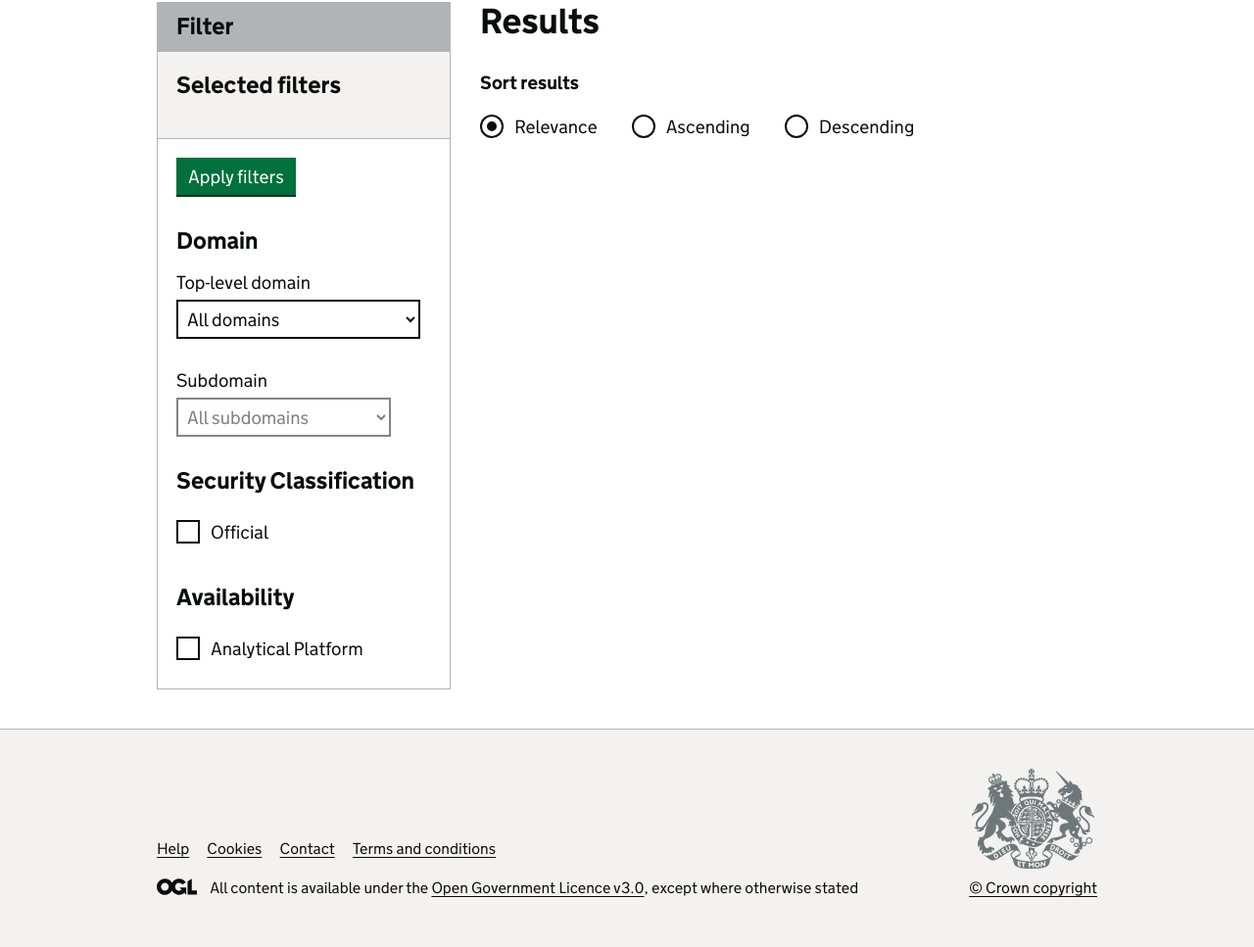
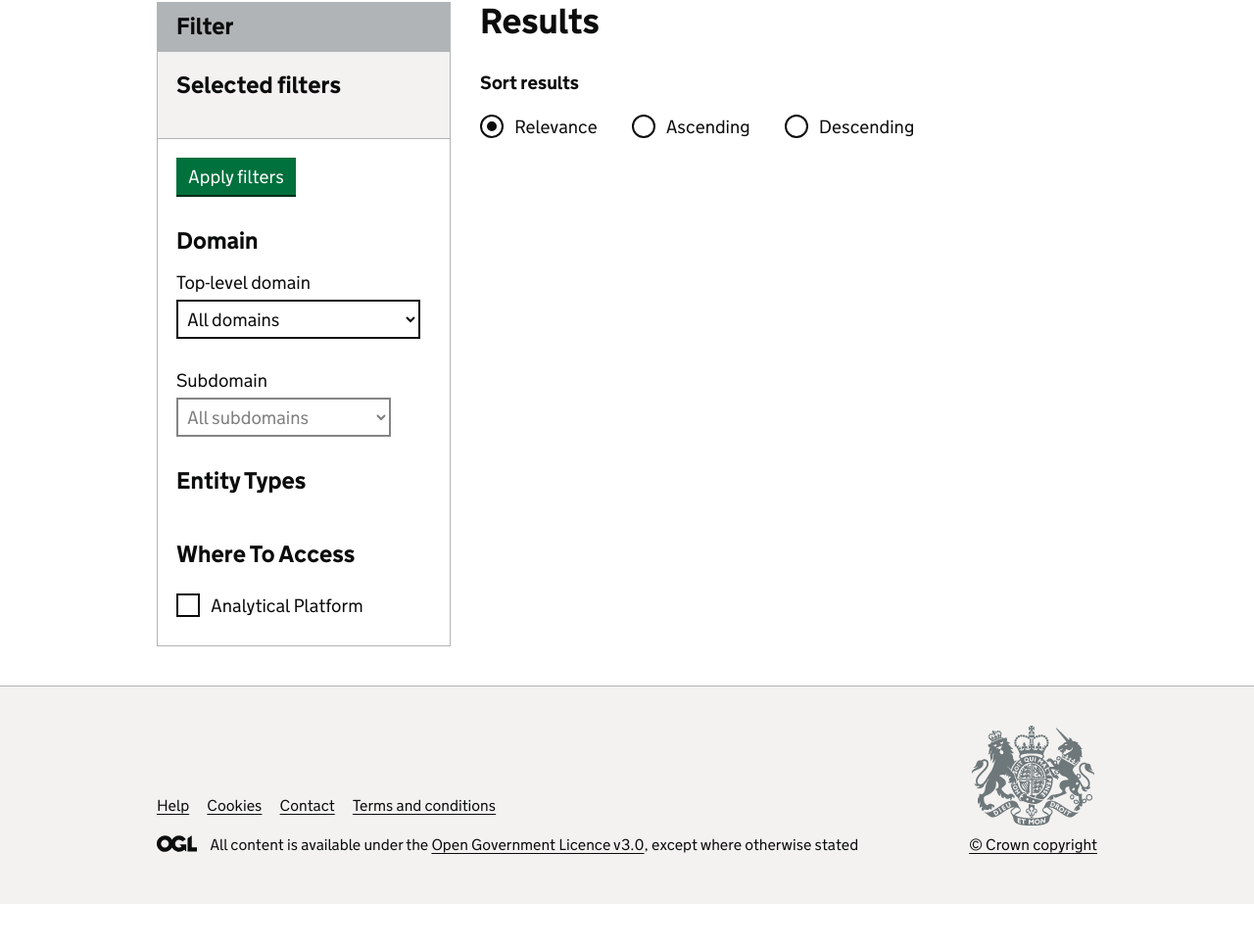
Before and after one commit to ministryofjustice/find-moj-data, a Django app: template templates/search.html in a window 1280 px wide. Shown: the part 349-1316 px from the top of the page at 98% size. After the commit the page ends 1272 px from the top, so only its background shows below. Run offline with Django 5.2, Linux system fonts and the light colour scheme; the template is opened without the code that fills it: values that come from a table or form of the project are taken from there, others are empty; some libraries are stand-ins or nearby versions.

Commit message:
Added entity type search filter (#207)
* Added entity type search filter

* Added tests for entity type filter, removed classification filter

* Sort entity types list

* Corredted where to access label

```diff
--- a/home/forms/search.py
+++ b/home/forms/search.py
@@ -4,6 +4,7 @@ from urllib.parse import urlencode
 from django import forms
 
 from .domain_model import Domain, DomainModel
+from data_platform_catalogue.search_types import ResultType
 
 
 def get_domain_choices() -> list[Domain]:
@@ -29,14 +30,15 @@ def get_sort_choices():
     ]
 
 
-def get_classification_choices():
-    return [
-        ("OFFICIAL", "Official"),
-    ]
+def get_where_to_access_choices():
+    return [("analytical_platform", "Analytical Platform")]
 
 
-def get_where_to_access_choices():
-    return [("analytical_platform", "Analytical Platform")]
+def get_entity_types():
+    return sorted([
+        (entity.name, entity.name.replace("_", " ").lower().title())
+        for entity in ResultType if entity.name != "GLOSSARY_TERM"
+    ])
 
 
 class SelectWithOptionAttribute(forms.Select):
@@ -79,15 +81,15 @@ class SearchForm(forms.Form):
             attrs={"form": "searchform", "class": "govuk-select"}
         ),
     )
-    classifications = forms.MultipleChoiceField(
-        choices=get_classification_choices,
+    where_to_access = forms.MultipleChoiceField(
+        choices=get_where_to_access_choices,
         required=False,
         widget=forms.CheckboxSelectMultiple(
             attrs={"class": "govuk-checkboxes__input", "form": "searchform"}
         ),
     )
-    where_to_access = forms.MultipleChoiceField(
-        choices=get_where_to_access_choices,
+    entity_types = forms.MultipleChoiceField(
+        choices=get_entity_types,
         required=False,
         widget=forms.CheckboxSelectMultiple(
             attrs={"class": "govuk-checkboxes__input", "form": "searchform"}
@@ -119,14 +121,14 @@ class SearchForm(forms.Form):
         The query string includes all submitted form parameters except
         the one identified by filter_name and filter_value.
 
-        >>> formdata = {'domain': 'urn:li:domain:prison', 'classifications': ['OFFICIAL']}
+        >>> formdata = {'domain': 'urn:li:domain:prison', 'entity_types': ['TABLE']}
         >>> form = SearchForm(formdata)
         >>> assert form.is_valid()
 
         >>> form.encode_without_filter('domain', 'urn:li:domain:prison')
-        '?query=&classifications=OFFICIAL&sort=&clear_filter=False&clear_label=False'
+        '?query=&entity_types=TABLE&sort=&clear_filter=False&clear_label=False'
 
-        >>> form.encode_without_filter('classifications', 'OFFICIAL')
+        >>> form.encode_without_filter('entity_types', 'TABLE')
         '?query=&domain=urn%3Ali%3Adomain%3Aprison&subdomain=&sort=&clear_filter=False&clear_label=False'
         """
         # Deepcopy the cleaned data dict to avoid modifying it inplace
--- a/templates/partial/filter.html
+++ b/templates/partial/filter.html
@@ -30,12 +30,12 @@
             </div>
             <div class="govuk-form-group">
               <fieldset class="govuk-fieldset">
-                <legend class="govuk-fieldset__legend govuk-fieldset__legend--m">Security Classification</legend>
+                <legend class="govuk-fieldset__legend govuk-fieldset__legend--m">Entity Types</legend>
                 <div class="govuk-checkboxes govuk-checkboxes--small" data-module="govuk-checkboxes">
-                  {% for classification_option in form.classifications %}
+                  {% for entity_type in form.entity_types %}
                     <div class="govuk-checkboxes__item">
-                      {{ classification_option.tag}}
-                      <label class="govuk-label govuk-checkboxes__label" for="{{ classification_option.id_for_label }}">{{classification_option.choice_label}}</label>
+                      {{ entity_type.tag}}
+                      <label class="govuk-label govuk-checkboxes__label" for="{{ entity_type.id_for_label }}">{{entity_type.choice_label}}</label>
                     </div>
                   {% endfor %}
                 </div>
@@ -43,7 +43,7 @@
             </div>
             <div class="govuk-form-group">
               <fieldset class="govuk-fieldset">
-                <legend class="govuk-fieldset__legend govuk-fieldset__legend--m">Availability</legend>
+                <legend class="govuk-fieldset__legend govuk-fieldset__legend--m">Where To Access</legend>
                 <div class="govuk-checkboxes govuk-checkboxes--small" data-module="govuk-checkboxes">
                   {% for access_option in form.where_to_access %}
                     <div class="govuk-checkboxes__item">
```
Also changed, not shown: home/service/search.py (+19 -14 lines), tests/conftest.py (+1 -1 lines), tests/home/service/test_search.py (+5 -5 lines), tests/test_forms.py (+3 -3 lines).
